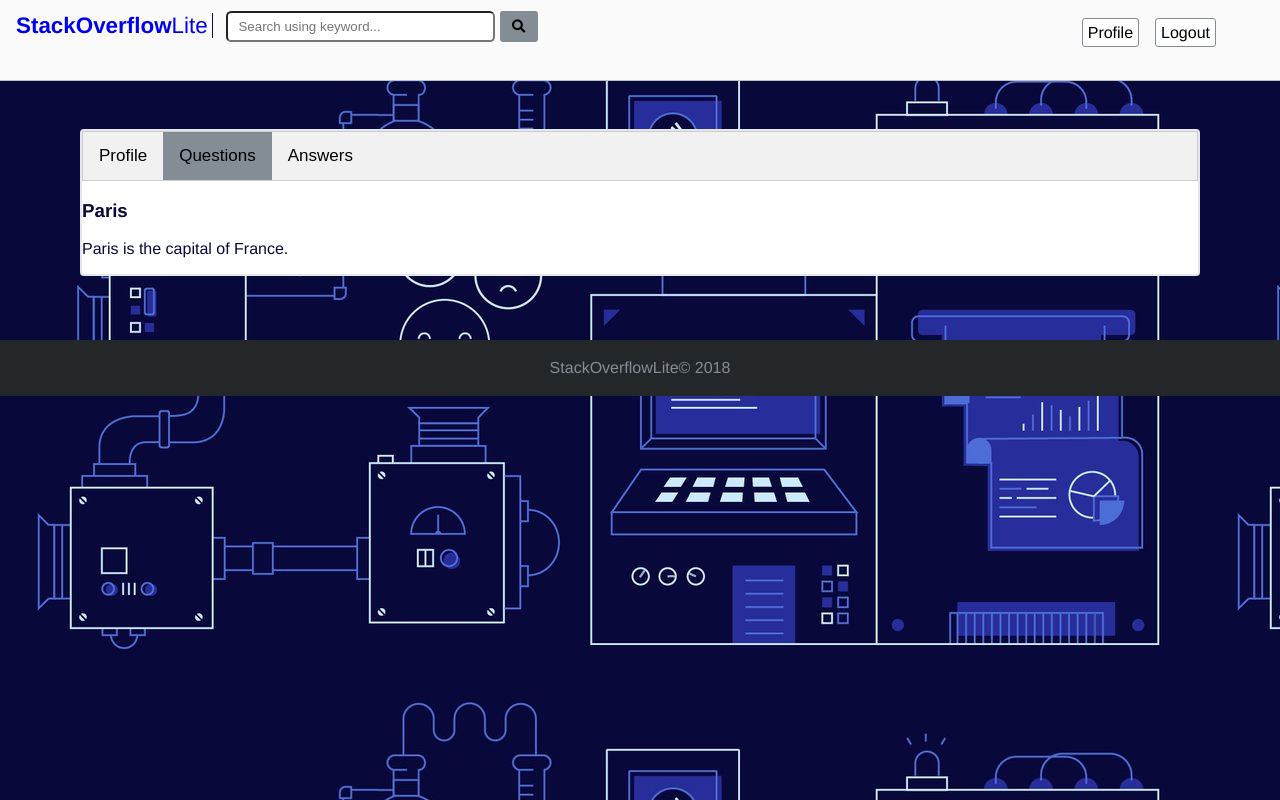
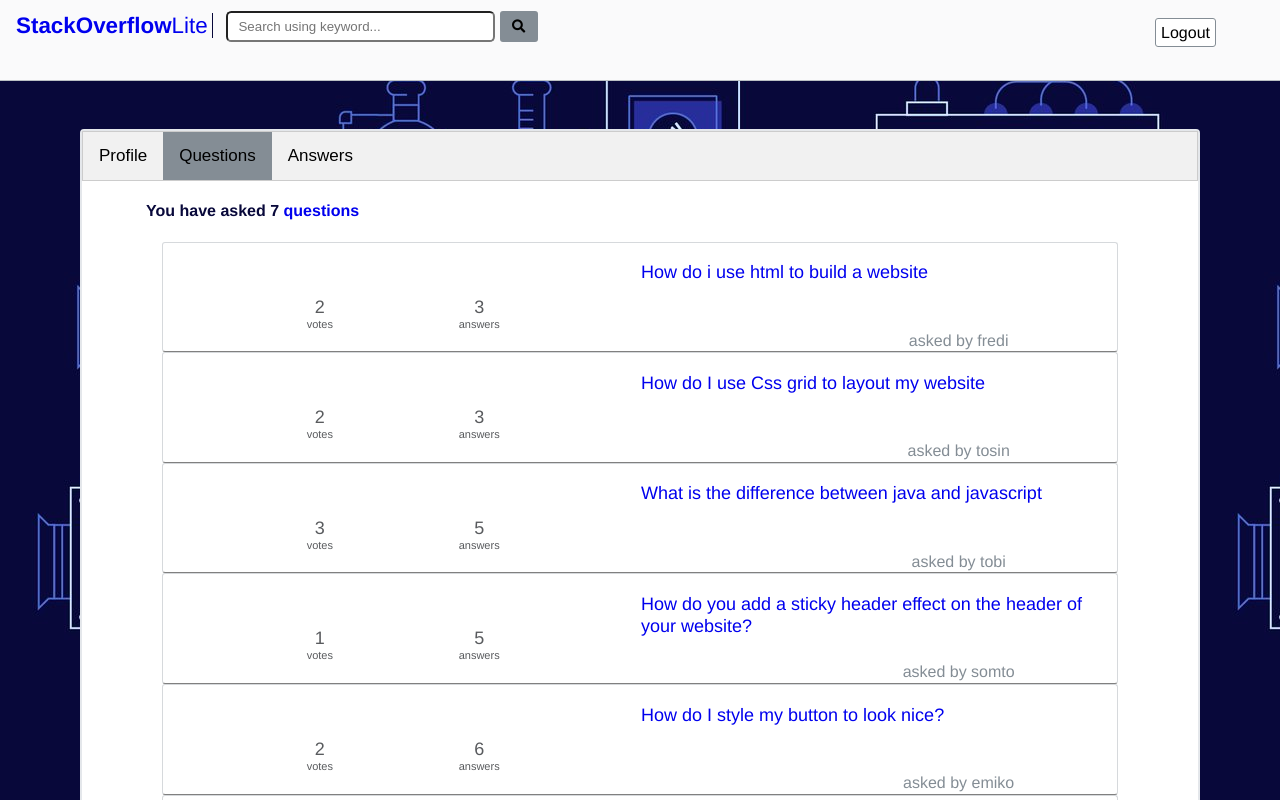
Before and after one commit to Frediflexta/StackOverflowLite, a plain HTML site: page UI/profile.html in a window 1280 px wide. Both pictures are taken after a click on the button "Questions". Shown: the top 800 px of the page. Drawn offline with Linux system fonts and the light colour scheme.

Commit message:
profile page with users questions there should be a list of users' questions [#159588968]

```diff
--- a/UI/CSS/style.css
+++ b/UI/CSS/style.css
@@ -218,7 +218,10 @@ aside {
 .form-field {
   display: grid;
   grid-gap: 2px;
-  grid-template: repeat(4, 1fr) / repeat(3, 1fr);
+  grid-template-rows: 1fr;
+  grid-template-columns: 150px 1fr;
+  padding-top: 1em;
+  margin: 0 6em;
 }
 
 .label-username {
@@ -253,6 +256,7 @@ aside {
 
 .btn-login {
   grid-column: 2 / 3;
+  margin-left: 10em;
 }
 
 .form-field input {
@@ -469,13 +473,19 @@ section .ans-votes-container {
   font: bold 13px Nunito, Helvetica, Arial, sans-serif;
   background-color: #4700cc;
   padding: 1em;
-  margin: 15px;
+  margin: 1em 0 0.5em 4em;
   border: none;
   border-radius: 10px;
   cursor: pointer;
 }
 
+#Questions h4 {
+  margin-left: 4em;
+}
 
+#Questions a {
+  text-decoration: none;
+}
 /**Footer*/
 #login-footer{
   padding: 3px;
--- a/UI/profile.html
+++ b/UI/profile.html
@@ -21,7 +21,7 @@
         <nav>
           <ul>
             <li><a href="index.html">Logout</a></li>
-            <li><a href="profile.html">Profile</a></li>
+            <!-- <li><a href="profile.html">Profile</a></li> -->
           </ul>
         </nav>
       </div>
@@ -79,8 +79,135 @@
         </form>
       </div>
       <div id="Questions" class="tabcontent">
-        <h3>Paris</h3>
-        <p>Paris is the capital of France.</p>
+        <h4>You have asked <span>7</span> <a href="link to userquestions">questions</a></h4>
+
+        <!--List of user questions-->
+        <div class="content-container">
+            <div class="votes">
+              <div class="v-counts">
+                <span title="">2</span>
+              </div>
+              <div class="quote">votes</div>
+            </div>
+            <div class="answers">
+              <div class="ans-counts">
+                <span title="">3</span>
+              </div>
+              <div class="quote">answers</div>
+            </div>
+            <div class="ques-details">
+              <h3><a href="answers.html">How do i use html to build a website</a></h3>
+            </div>
+            <div class="who-asked"><a href="answers.html">asked by fredi</a><span title="time asked"></span></div>
+          </div>
+          <div class="content-container">
+            <div class="votes">
+              <div class="v-counts">
+                <span title="">2</span>
+              </div>
+              <div class="quote">votes</div>
+            </div>
+            <div class="answers">
+              <div class="ans-counts">
+                <span title="">3</span>
+              </div>
+              <div class="quote">answers</div>
+            </div>
+            <div class="ques-details">
+              <h3><a href="answers.html">How do I use Css grid to layout my website</a></h3>
+            </div>
+            <div class="who-asked"><a href="answers.html">asked by tosin</a><span title="time asked"></span></div>
+          </div>
+            <div class="content-container">
+              <div class="votes">
+                <div class="v-counts">
+                  <span title="">3</span>
+                </div>
+                <div class="quote">votes</div>
+              </div>
+              <div class="answers">
+                <div class="ans-counts">
+                  <span title="">5</span>
+                </div>
+                <div class="quote">answers</div>
+              </div>
+              <div class="ques-details">
+                <h3><a href="answers.html">What is the difference between java and javascript</a></h3>
+              </div>
+              <div class="who-asked"><a href="answers.html">asked by tobi</a><span title="time asked"></span></div>
+            </div>
+            <div class="content-container">
+              <div class="votes">
+                <div class="v-counts">
+                  <span title="">1</span>
+                </div>
+                <div class="quote">votes</div>
+              </div>
+              <div class="answers">
+                <div class="ans-counts">
+                  <span title="">5</span>
+                </div>
+                <div class="quote">answers</div>
+              </div>
+              <div class="ques-details">
+                <h3><a href="answers.html">How do you add a sticky header effect on the header of your website?</a></h3>
+              </div>
+              <div class="who-asked"><a href="answers.html">asked by somto</a><span title="time asked"></span></div>
+            </div>
+            <div class="content-container">
+              <div class="votes">
+                <div class="v-counts">
+                  <span title="">2</span>
+                </div>
+                <div class="quote">votes</div>
+              </div>
+              <div class="answers">
+                <div class="ans-counts">
+                  <span title="">6</span>
+                </div>
+                <div class="quote">answers</div>
+              </div>
+              <div class="ques-details">
+                <h3><a href="answers.html">How do I style my button to look nice?</a></h3>
+              </div>
+              <div class="who-asked"><a href="answers.html">asked by emiko</a><span title="time asked"></span></div>
+            </div>
+            <div class="content-container">
+              <div class="votes">
+                <div class="v-counts">
+                  <span title="">5</span>
+                </div>
+                <div class="quote">votes</div>
+              </div>
+              <div class="answers">
+                <div class="ans-counts">
+                  <span title="">3</span>
+                </div>
+                <div class="quote">answers</div>
+              </div>
+              <div class="ques-details">
+                <h3><a href="answers.html">How do i integrate travis with my project</a></h3>
+              </div>
+              <div class="who-asked"><a href="answers.html">asked by sam</a><span title="time asked"></span></div>
+            </div>
+            <div class="content-container">
+              <div class="votes">
+                <div class="v-counts">
+                  <span title="">5</span>
+                </div>
+                <div class="quote">votes</div>
+              </div>
+              <div class="answers">
+                <div class="ans-counts">
+                  <span title="">3</span>
+                </div>
+                <div class="quote">answers</div>
+              </div>
+              <div class="ques-details">
+                <h3><a href="answers.html">How do i use html to build a website</a></h3>
+              </div>
+              <div class="who-asked"><a href="link to question">asked by james</a><span title="time asked"></span></div>
+              </div>
       </div>
       <div id="Answers" class="tabcontent">
         <h3>Tokyo</h3>
```
